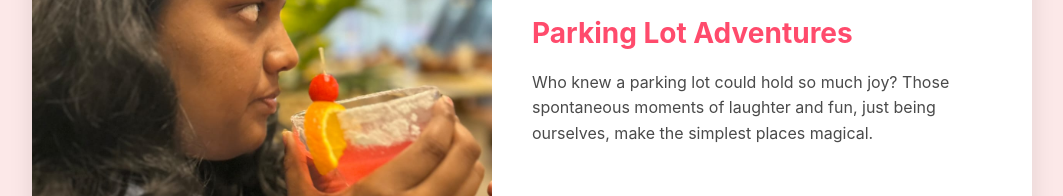
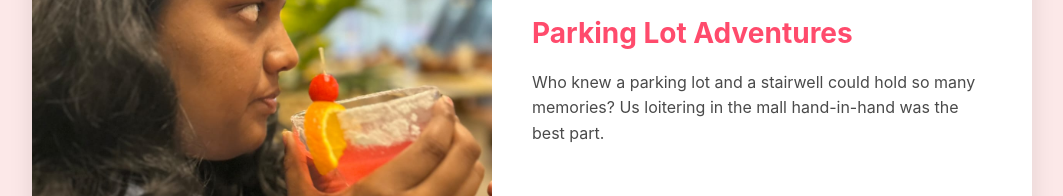
Before and after one commit to Booboooshree/Boobooo, a plain HTML site: page index.html in a window 1280 px wide. Shown: the part 1909-2105 px from the top of the page, without its empty margins (108-1171 px from the left). Drawn offline with Linux system fonts and the light colour scheme.

Commit message:
Update index.html

```diff
--- a/index.html
+++ b/index.html
@@ -475,7 +475,7 @@
             </div>
             <div class="card-content">
                 <h2>Parking Lot Adventures</h2>
-                <p>Who knew a parking lot could hold so much joy? Those spontaneous moments of laughter and fun, just being ourselves, make the simplest places magical.</p>
+                <p>Who knew a parking lot and a stairwell could hold so many memories? Us loitering in the mall hand-in-hand was the best part. </p>
             </div>
         </div>
     </section>
```
